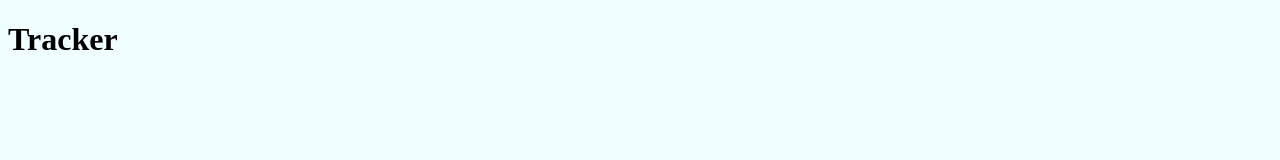
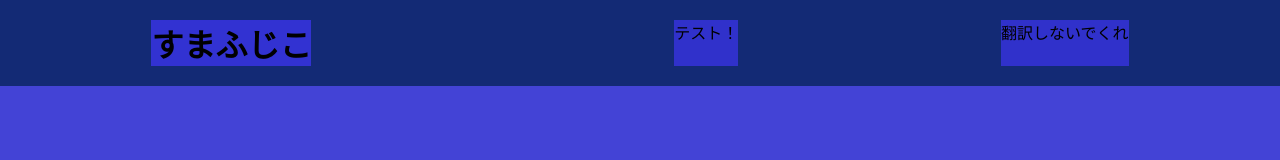
Before and after one commit to sumafujiko/tracker, a plain HTML site: page index.html in a window 1280 px wide. Drawn offline with Linux system fonts and the light colour scheme.

Commit message:
Create the header and changed backrground colour.

```diff
--- a/index.html
+++ b/index.html
@@ -7,7 +7,13 @@
     <script src="script.js"></script>
     <title>Tracker</title>
 </head>
+
 <body>
-    <h1>Tracker</h1>
+    <div class="header">
+        <div class="logo"><h1>すまふじこ</h1></div>
+        <p>テスト！</p>
+        <p>翻訳しないでくれ</p>
+    </div>
 </body>
+
 </html>
--- a/style.css
+++ b/style.css
@@ -1,3 +1,25 @@
 * {
-    background-color: azure;
+    margin: 0px;
+    padding: 0px;;
+    background-color: rgba(51, 51, 211, 0.918);
+    font-family:"ヒラギノ角ゴ Pro W3",
+     "Hiragino Kaku Gothic Pro",
+     Osaka, "メイリオ",
+     Meiryo, "ＭＳ Ｐゴシック",
+     "MS PGothic",
+     sans-serif;
 }
+
+.header {
+    display: flex;
+    flex-direction: row;
+    background-color:rgb(19, 42, 117);
+    justify-content: space-around;
+    color: black;
+    padding: 20px;
+}
+
+.logo {
+    display: flex;
+    margin-right: 100px;
+}
```
